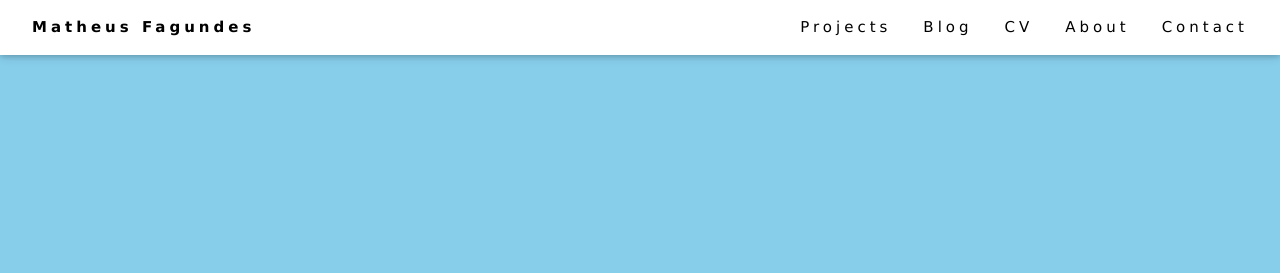
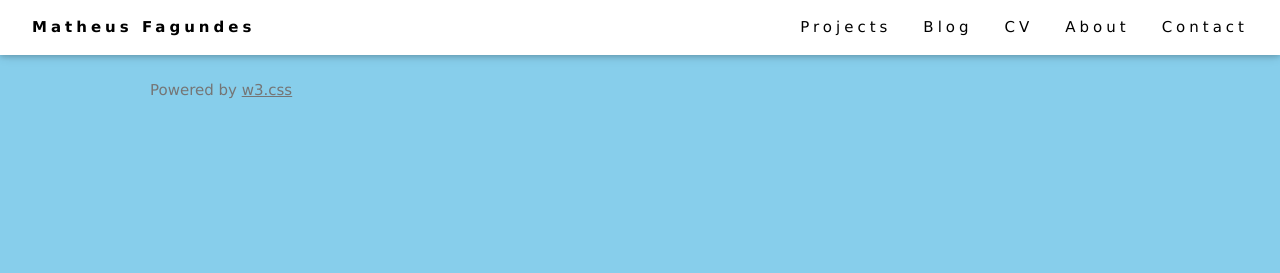
Before and after one commit to mf99274/mf99274.github.io, a Jekyll site: the page built from cv/index.html, in a window 1280 px wide. Shown: the top 273 px of the page. Built offline with Jekyll 4.4.1, drawn with Linux system fonts in a browser that asks for light colours.

Commit message:
Update default.html

```diff
--- a/_layouts/default.html
+++ b/_layouts/default.html
@@ -34,6 +34,19 @@
 </div>
 </nav>
 </body>
+
+    <!-- Footer -->
+  <footer class="w3-content w3-padding-64 w3-text-grey w3-xlarge">
+    <i class="fa fa-facebook-official w3-hover-opacity"></i>
+    <i class="fa fa-instagram w3-hover-opacity"></i>
+    <i class="fa fa-snapchat w3-hover-opacity"></i>
+    <i class="fa fa-pinterest-p w3-hover-opacity"></i>
+    <i class="fa fa-twitter w3-hover-opacity"></i>
+    <i class="fa fa-linkedin w3-hover-opacity"></i>
+    <p class="w3-medium">Powered by <a href="https://www.w3schools.com/w3css/default.asp" target="_blank" class="w3-hover-text-green">w3.css</a></p>
+  <!-- End footer -->
+  </footer>
+
 </html>
 <!--<body>
     <nav>
```
